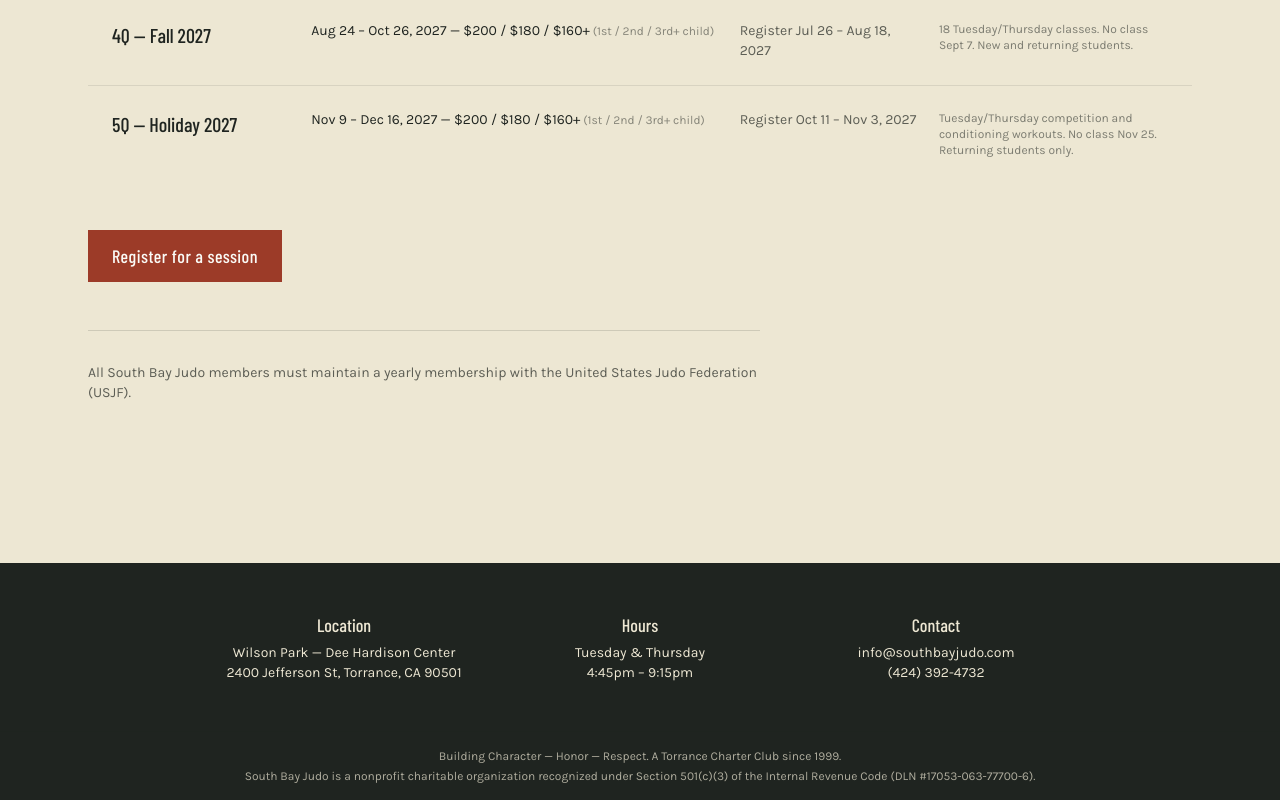
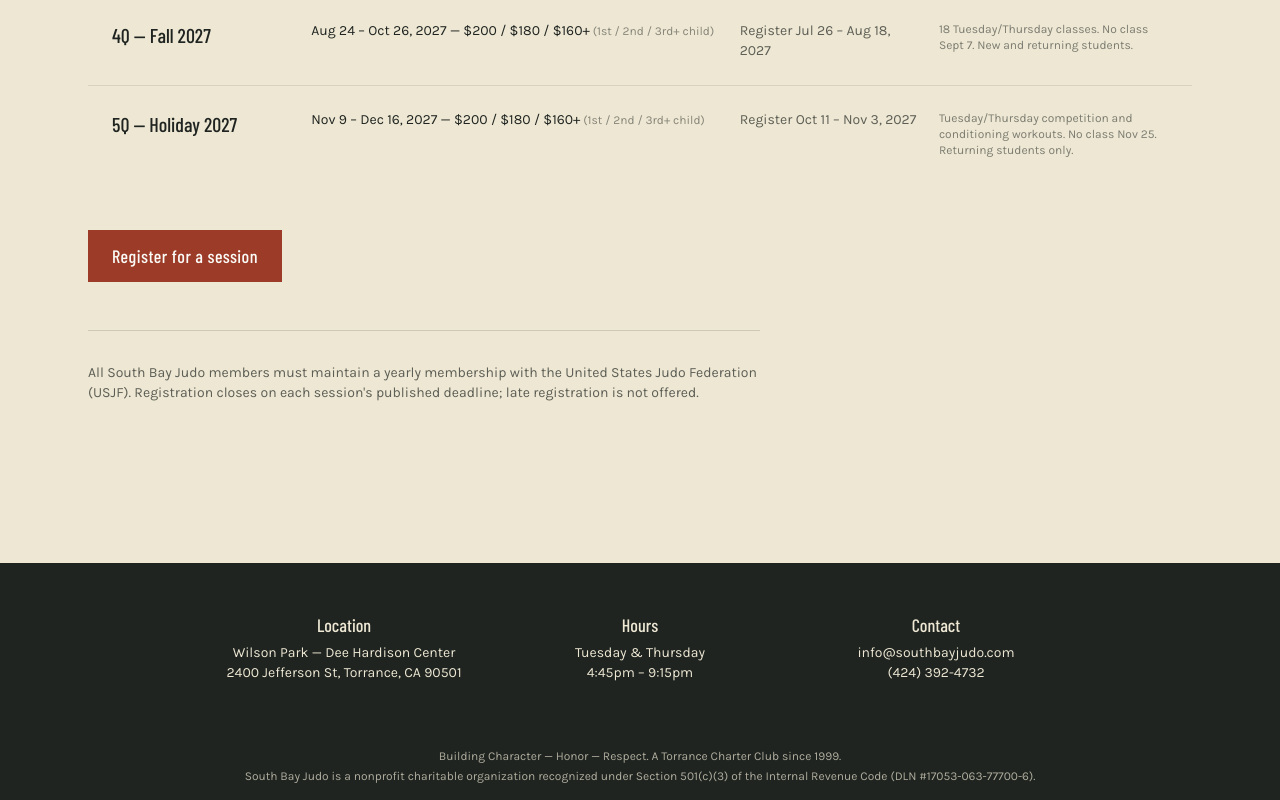
Before and after one commit to cshiosaki/southbayjudo, a Next.js app in the folder south-bay-judo/: page /schedule in a window 1280 px wide. Shown: the part 1162-1962 px from the top of the page. Built offline with nearby package versions, Linux system fonts and the light colour scheme.

Commit message:
Clarify no-late-registration rule on class schedule

```diff
--- a/south-bay-judo/app/schedule/page.tsx
+++ b/south-bay-judo/app/schedule/page.tsx
@@ -58,7 +58,7 @@ export default async function SchedulePage() {
 
       <div className="mt-12 pt-8 mat-seam border-ink/15 text-sm text-ink/70 max-w-2xl">
         <p>
-          All South Bay Judo members must maintain a yearly membership with the United States Judo Federation (USJF).
+          All South Bay Judo members must maintain a yearly membership with the United States Judo Federation (USJF). Registration closes on each session's published deadline; late registration is not offered.
         </p>
       </div>
     </main>
```
